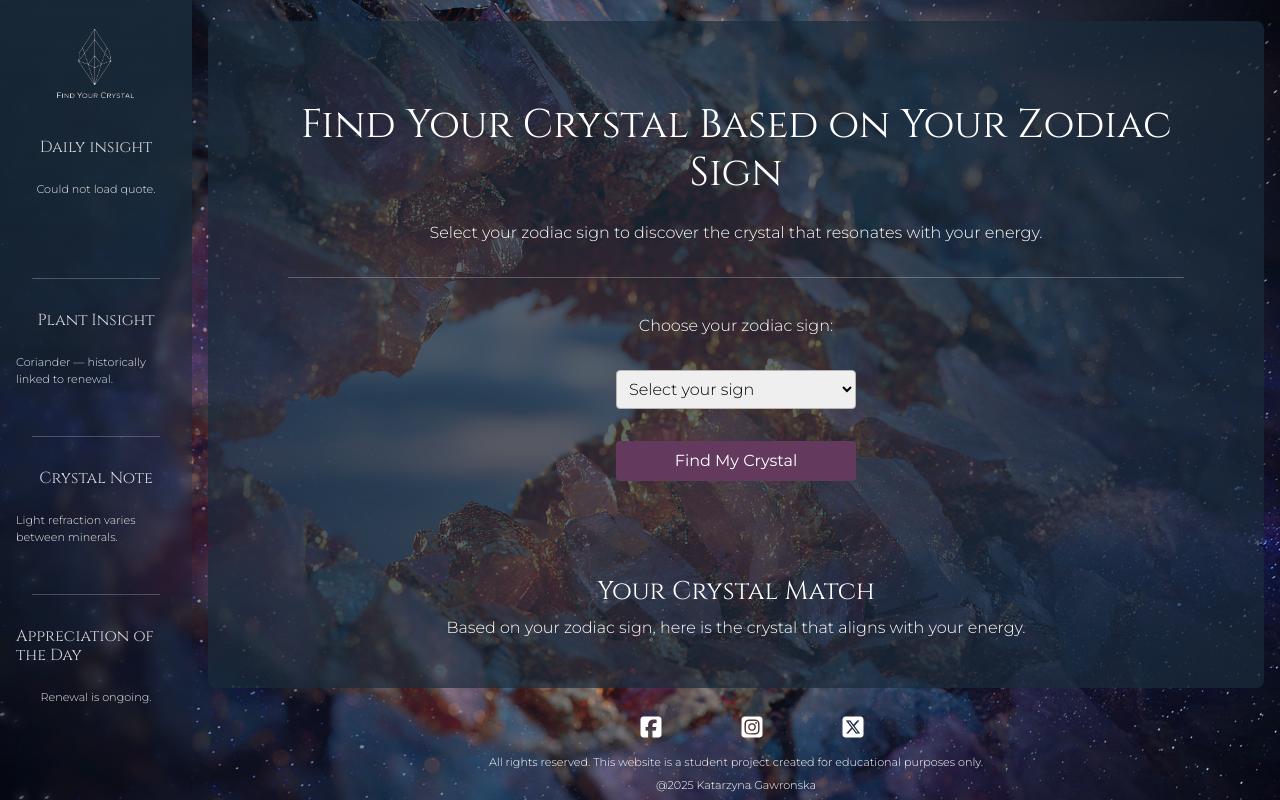
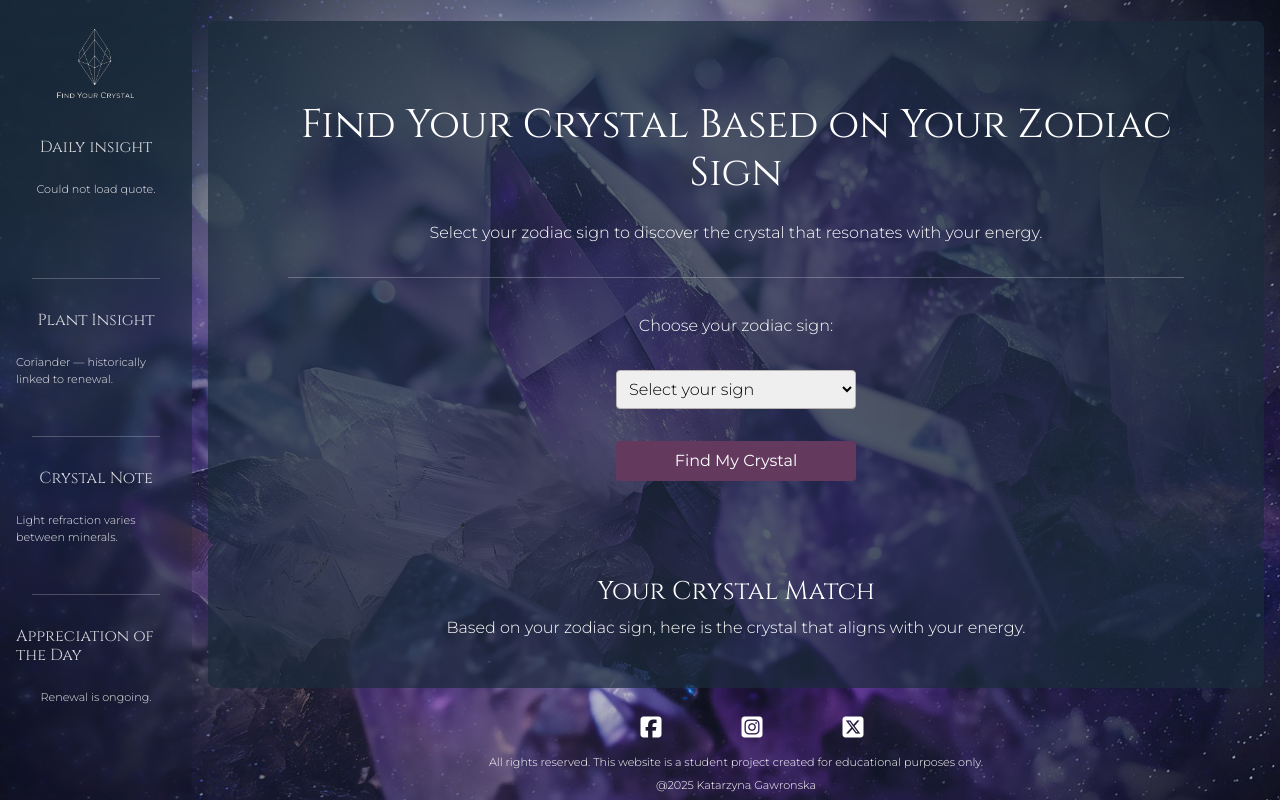
Before and after one commit to Kanareknie/find-your-crystal, a plain HTML site: page form-zodiac.html in a window 1280 px wide. Drawn offline with nearby package versions, Linux system fonts and the light colour scheme; no server answers.

Commit message:
Separate the background pictures by adding the class to body for index and form pages

```diff
--- a/assets/css/style.css
+++ b/assets/css/style.css
@@ -37,7 +37,6 @@ body {
 body {
     display: flex;
     width: 100%;
-    background-image: url('../images/index-bg.jpg');
     background-size: cover;
     background-position: center;
     background-repeat: no-repeat;
@@ -45,6 +44,9 @@ body {
     height: auto;
 }
 
+.page-home {
+    background-image: url('../images/index-bg.jpg');
+}
 
 /* Aside main position */
 #daily-sidebar {
@@ -227,6 +229,13 @@ footer ul li a {
 
 /* -------------------------------FORM-ZODIAC PAGE ---------------------------------------- */
 
+/* Main styles for the form */
+
+.page-zodiac {
+    background-image: url("../images/zodiac-bg.jpg");
+}
+
+/* Question part */
 .form-container {
     display: flex;
     flex-direction: column;
@@ -284,6 +293,7 @@ footer ul li a {
     width: 15rem;
 }
 
+/* Answer part */
 
 .form-answer-container {
     background-color: rgb(var(--color-bg) / 0.7);
--- a/form-zodiac.html
+++ b/form-zodiac.html
@@ -42,7 +42,7 @@
         <link rel="preconnect" href="https://fonts.gstatic.com" crossorigin>
         <link href="https://fonts.googleapis.com/css2?family=Cinzel:wght@400&family=Montserrat:wght@100;200;300;400&display=swap" rel="stylesheet">
     </head>
-    <body>
+    <body class="page-zodiac">
         <!-- Side bar for daily quote and moon phase -->
         <aside id="daily-sidebar">
             <!-- Awesomeicons -->
```
